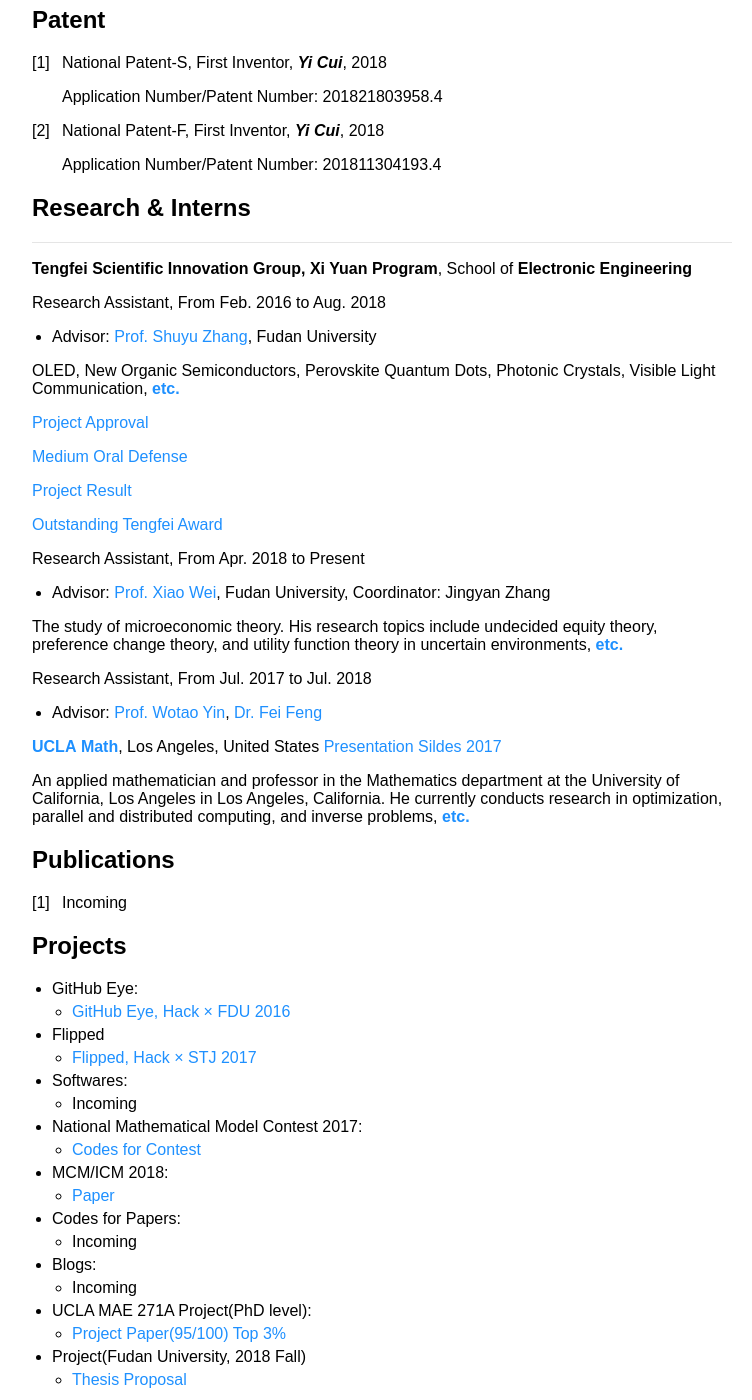
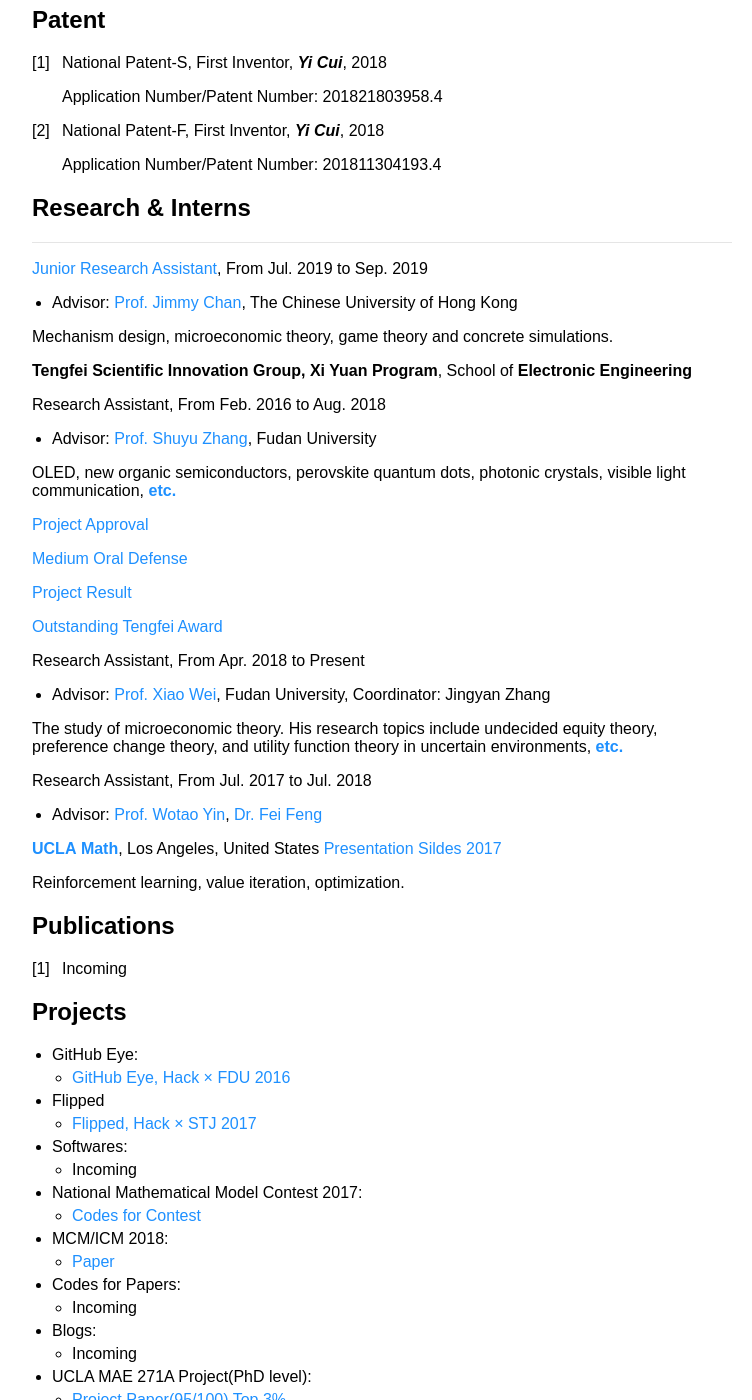
Before and after one commit to cyMichael/cyMichael.github.io, a Jekyll site: the page built from index.md, in a window 1280 px wide and 1400 px high, scrolled down 790 px. Shown: the whole window, without its empty margins (258-1010 px from the left). Built offline with Jekyll 4.4.1, drawn with Linux system fonts in a browser that asks for light colours; our own code applies the rules of GitHub Pages for plain Markdown files.

Commit message:
CV and problem set

```diff
--- a/index.md
+++ b/index.md
@@ -40,13 +40,21 @@
 
 ---
 
+[Junior Research Assistant](https://aims.cuhk.edu.hk/converis/portal/Person/97321951?auxfun=&lang=zh_HK), From Jul. 2019 to Sep. 2019
+
+- Advisor: [Prof. Jimmy Chan](https://jimmyhingchan.weebly.com/), The Chinese University of Hong Kong
+
+Mechanism design, microeconomic theory, game theory and concrete simulations.
+
+
+
 <b>Tengfei Scientific Innovation Group, Xi Yuan Program</b>, School of **Electronic Engineering**
 
 Research Assistant, From Feb. 2016 to Aug. 2018
 
 - Advisor: [Prof. Shuyu Zhang](http://www.it.fudan.edu.cn/data/view/1187), Fudan University
 
-OLED, New Organic Semiconductors, Perovskite Quantum Dots, Photonic Crystals, Visible Light Communication, <b>[etc.](http://www.it.fudan.edu.cn/En/Data/View/1961)</b>
+OLED, new organic semiconductors, perovskite quantum dots, photonic crystals, visible light communication, <b>[etc.](http://www.it.fudan.edu.cn/En/Data/View/1961)</b>
 
 [Project Approval](http://www.fdcollege.fudan.edu.cn/tfcollege/98/f8/c7550a104696/page.htm)
 
@@ -56,18 +64,22 @@
 
 [Outstanding Tengfei Award](http://www.fdcollege.fudan.edu.cn/_upload/article/files/37/cb/ff787aee4a29afd56aeefb8ccce2/59594abd-692e-4383-ae25-858c6ff87fbb.pdf)
 
+
+
 Research Assistant, From Apr. 2018 to Present
 
 - Advisor:  [Prof. Xiao Wei](http://www.econ.fudan.edu.cn/teacherdetail.php?tid=209), Fudan University, Coordinator: Jingyan Zhang
 
 The study of microeconomic theory. His research topics include undecided equity theory, preference change theory, and utility function theory in uncertain environments, <b>[etc.](http://www.econ.fudan.edu.cn/teacherdetail.php?tid=209)</b>
 
+
+
 Research Assistant, From Jul. 2017 to Jul. 2018
 - Advisor: [Prof. Wotao Yin](http://www.math.ucla.edu/~wotaoyin/), [Dr. Fei Feng](http://www.math.ucla.edu/~fei.feng/)
 
 <b>[UCLA Math](https://www.math.ucla.edu)</b>, Los Angeles, United States  [Presentation Sildes 2017](https://cymichael.github.io/resources/Reinforcement_learning.pdf)
 
-An applied mathematician and professor in the Mathematics department at the University of California, Los Angeles in Los Angeles, California. He currently conducts research in optimization, parallel and distributed computing, and inverse problems, <b>[etc.](https://en.wikipedia.org/wiki/Wotao_Yin)</b>
+Reinforcement learning, value iteration, optimization.
 
 ## Publications
 
```
Also changed, not shown: contact.md (+1 -1 lines).
